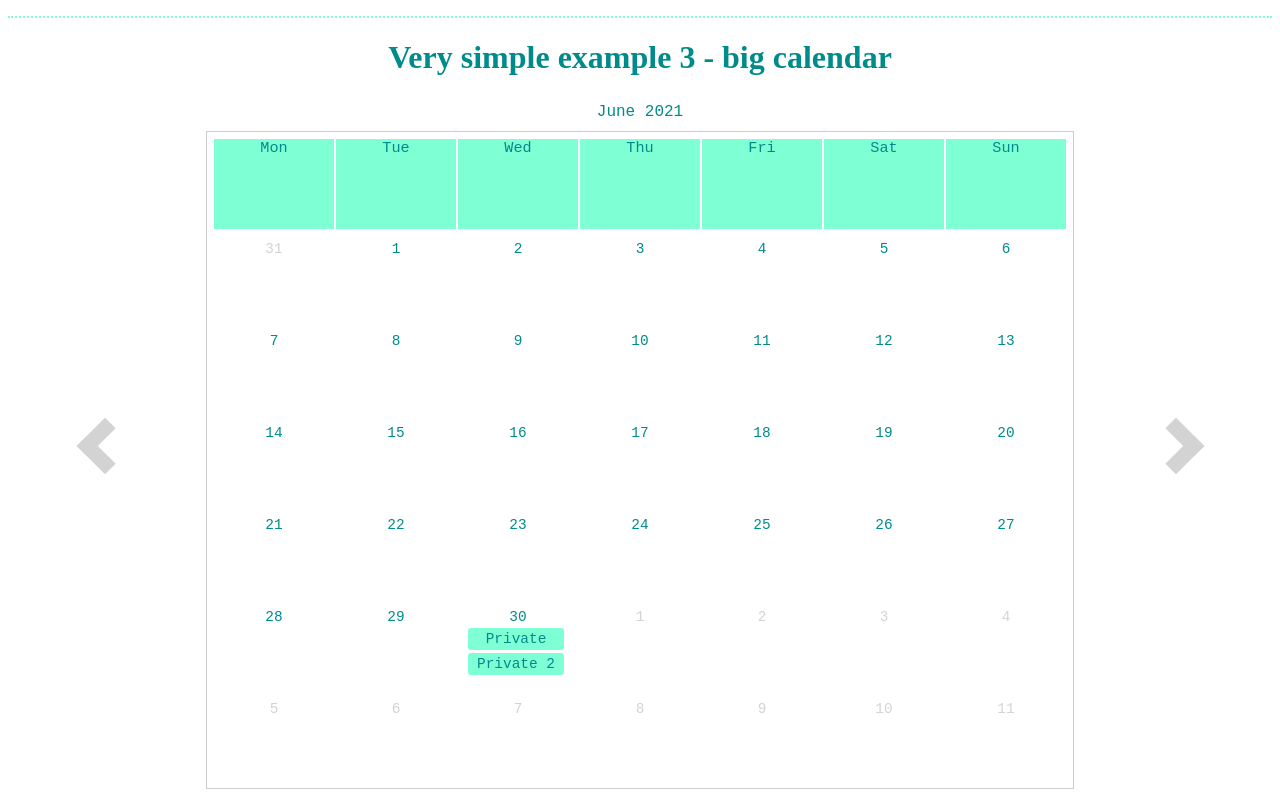
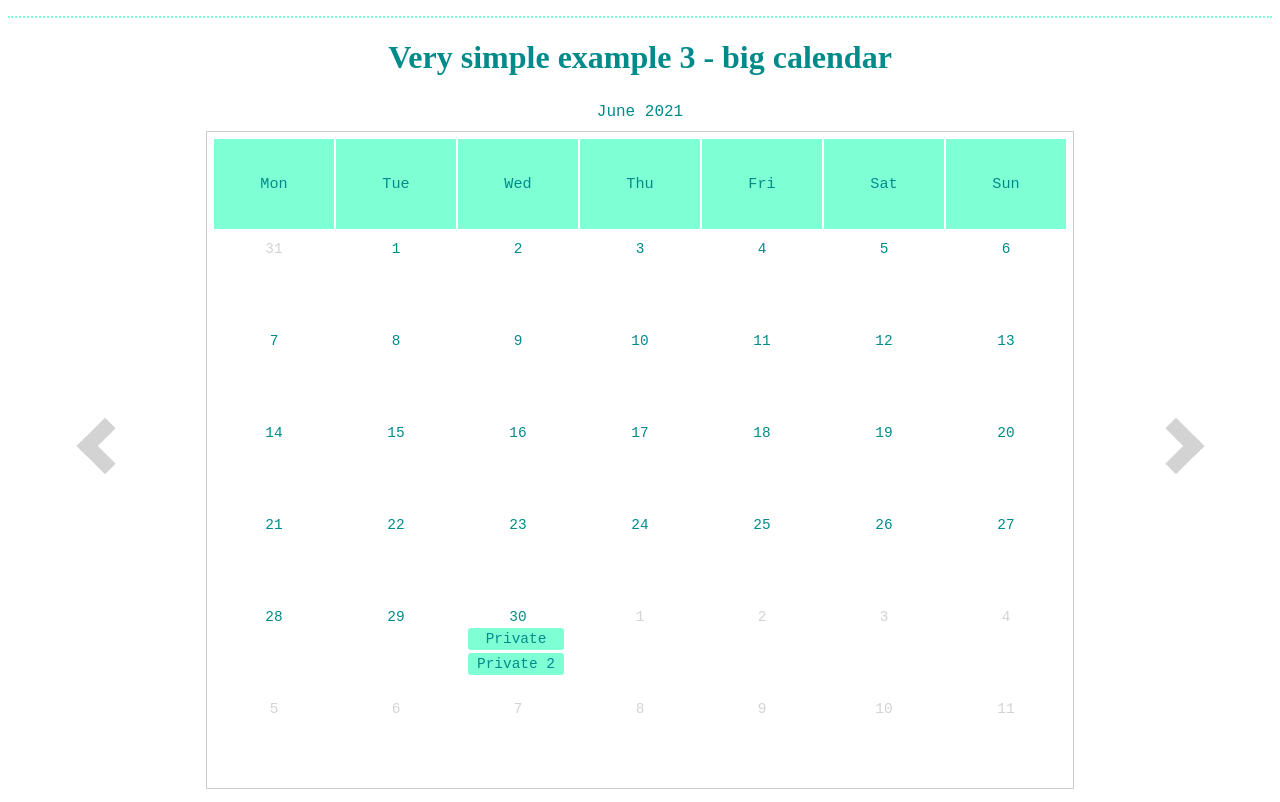
Before and after one commit to ToniRoos/very-simple-calendar, a React app: page / in a window 1280 px wide. Shown: the part 880-1682 px from the top of the page. Built offline with nearby package versions, Linux system fonts and the light colour scheme.

Commit message:
fixed header style for big calendar

```diff
--- a/src/scss/_calendar.scss
+++ b/src/scss/_calendar.scss
@@ -122,3 +122,7 @@
 .calendar-big .calendar-item-busy {
     background-color: transparent !important;
 }
+
+.calendar-big td.calendar-header {
+	vertical-align: middle;
+}
```
